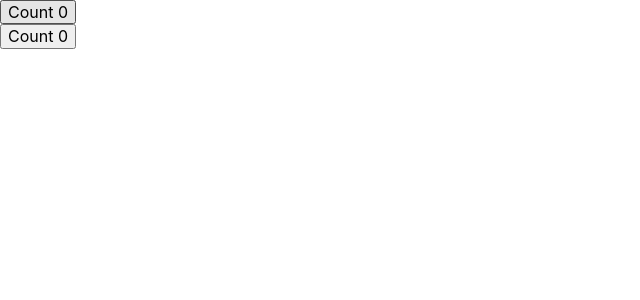
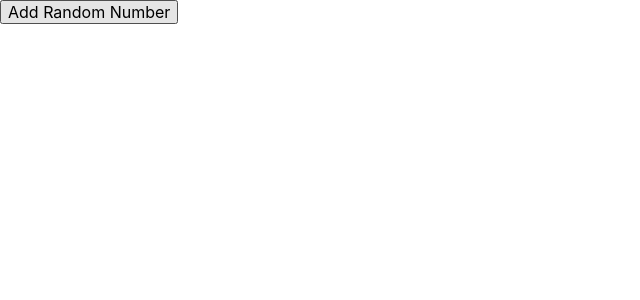
Before and after one commit to jackaakash4/Learing-React, a React (Create React App) app: page / in a window 1280 px wide. Shown: the top 300 px of the page, without its empty margins (0-640 px from the left). Built offline with nearby package versions, Linux system fonts and the light colour scheme.

Commit message:
useState learned with example

```diff
--- a/src/App.js
+++ b/src/App.js
@@ -1,14 +1,13 @@
 import './App.css';
 import 'tachyons'
-import ClassCounter from './Hook/ClassCounter';
-import HookCounter from './Hook/HookCounter';
+import HookCounterFour from './useState Hook/HookCounterFour';
+
 
 function App() {
 
   return (
    <div className=''>
-      <ClassCounter />
-      <HookCounter />
+    <HookCounterFour />
    </div>
   )
 }
--- /dev/null
+++ b/src/useState Hook/HookCounterFour.js
@@ -0,0 +1,23 @@
+import React, {useState} from 'react'
+
+function HookCounterFour() {
+    const [items, setItems] = useState([])
+    const addItem = () =>{
+        setItems([...items, {
+            id: items.length,
+            value: Math.floor(Math.random() * 10) + 1
+        }])
+    }
+  return (
+    <div>
+        <button onClick={addItem}>Add Random Number</button>
+        <ul>
+            {items.map(item => (
+                <li key={item.id}>{item.value}</li>
+            ))}
+        </ul>
+    </div>
+  )
+}
+
+export default HookCounterFour
```
Also changed, not shown: src/useState Hook/HookCounter2.js (added, +15 -0 lines), src/useState Hook/HookCounterThree.js (added, +17 -0 lines), src/useState Hook/ClassCounter.js (renamed from src/Hook/ClassCounter.js), src/useState Hook/HookCounter.js (renamed from src/Hook/HookCounter.js).
